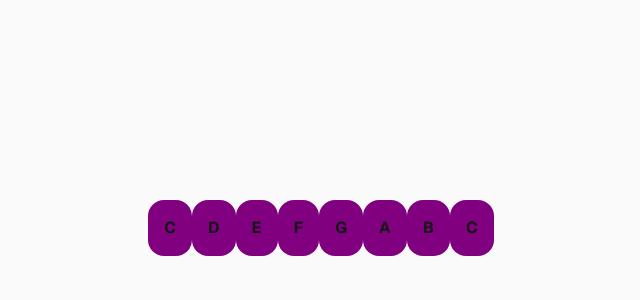
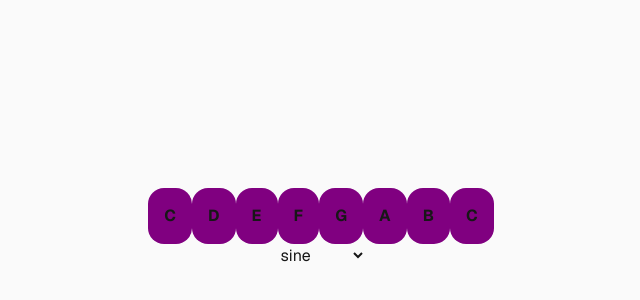
Before and after one commit to JerryLeeMelton/snes-web-synth, a Next.js app: page / in a window 1280 px wide. Shown: the part 172-472 px from the top of the page, without its empty margins (319-959 px from the left). Built offline with nearby package versions, Linux system fonts and the light colour scheme.

Commit message:
Implement dropdown menu to select oscillator type.

```diff
--- a/app/page.tsx
+++ b/app/page.tsx
@@ -3,7 +3,7 @@
 import { useEffect, useRef, useState } from "react"
 import { useAudio } from "@/audio/AudioProvider"
 
-const keyboardKeys = [
+const KEYBOARD_KEYS = [
   { note: 60, label: "C" },
   { note: 62, label: "D" },
   { note: 64, label: "E" },
@@ -14,16 +14,20 @@ const keyboardKeys = [
   { note: 72, label: "C" },
 ]
 
+const OSCILLATOR_TYPES = ["sine", "square", "sawtooth", "triangle"]
+
 export default function Home() {
   const { playNote, stopNote } = useAudio()
+
+  const [selectedOscType, setSelectedOscType] = useState<OscillatorType>("sine")
   return (
     <div className="flex flex-col flex-1 items-center justify-center bg-zinc-50 font-sans dark:bg-black">
       <div className="keyboard-container">
-        {keyboardKeys.map(({ note, label }) => (
+        {KEYBOARD_KEYS.map(({ note, label }) => (
           <button
             key={note}
             onMouseDown={() => {
-              playNote(note)
+              playNote(note, selectedOscType)
             }}
             onMouseUp={() => {
               stopNote(note)
@@ -37,6 +41,18 @@ export default function Home() {
           </button>
         ))}
       </div>
+      <div className={"synth-controls"}>
+        <select
+          value={selectedOscType}
+          onChange={(e) => {
+            setSelectedOscType(e.target.value as OscillatorType)
+          }}
+        >
+          {OSCILLATOR_TYPES.map((oscType) => (
+            <option key={oscType}>{oscType}</option>
+          ))}
+        </select>
+      </div>
     </div>
   )
 }
--- a/audio/AudioProvider.tsx
+++ b/audio/AudioProvider.tsx
@@ -4,7 +4,7 @@ import { createContext, useContext, useRef, ReactNode } from "react"
 
 type AudioContextType = {
   // getAudioContext: () => AudioContext
-  playNote: (note: number) => void
+  playNote: (note: number, oscillatorType: OscillatorType) => void
   stopNote: (note: number) => void
 }
 
@@ -31,7 +31,7 @@ export default function AudioProvider({ children }: { children: ReactNode }) {
     return audioContextRef.current
   }
 
-  function playNote(note: number): void {
+  function playNote(note: number, oscillatorType: OscillatorType): void {
     if (voicesRef.current.has(note)) {
       return // Return early, note already playing somehow
     }
@@ -50,18 +50,18 @@ export default function AudioProvider({ children }: { children: ReactNode }) {
 
     // Create oscillators and give them the note data
     const osc1 = audioContext.createOscillator()
-    osc1.type = "sawtooth"
+    osc1.type = oscillatorType
     osc1.frequency.value = noteFrequency
     osc1.connect(gain)
 
     const osc2 = audioContext.createOscillator()
-    osc2.type = "sawtooth"
+    osc2.type = oscillatorType
     osc2.frequency.value = noteFrequency
     osc2.detune.value = 5
     osc2.connect(gain)
 
     const osc3 = audioContext.createOscillator()
-    osc2.type = "sawtooth"
+    osc2.type = oscillatorType
     osc2.frequency.value = noteFrequency
     osc2.detune.value = 5
     osc2.connect(gain)
```
